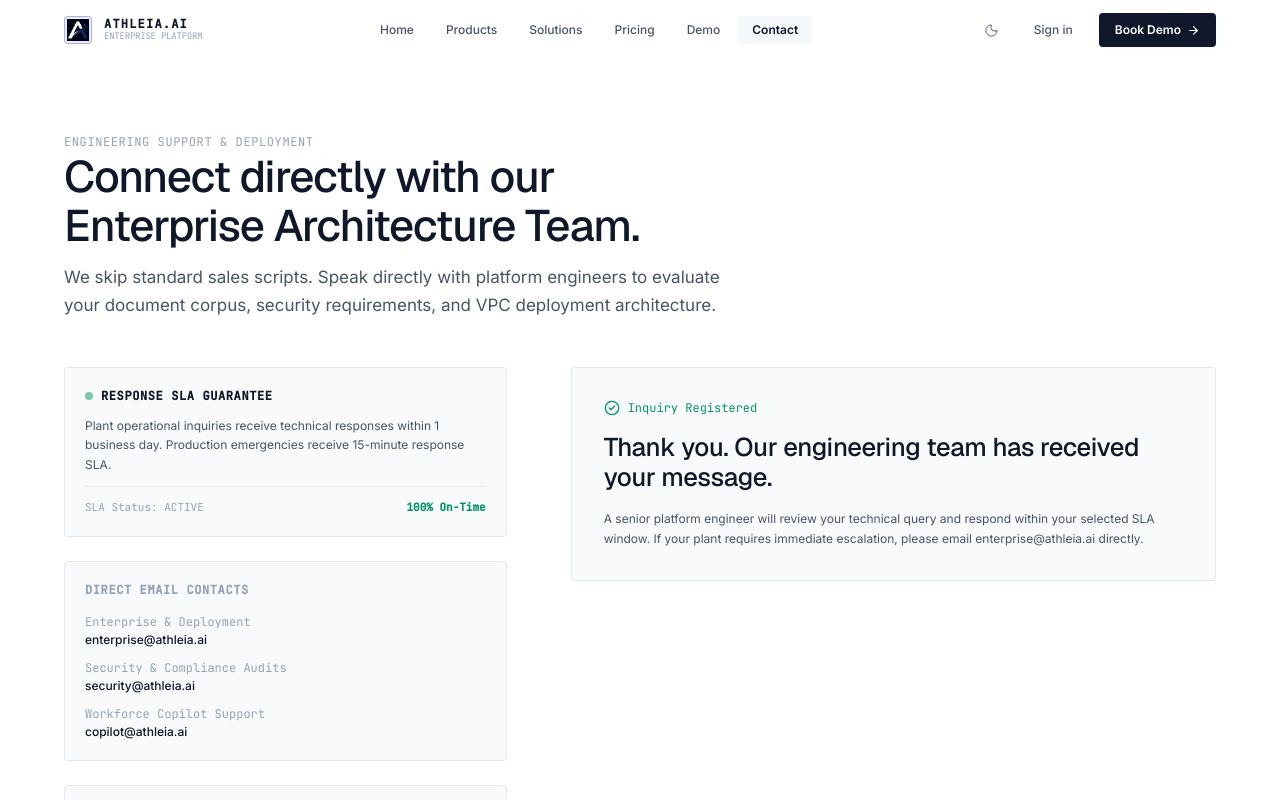
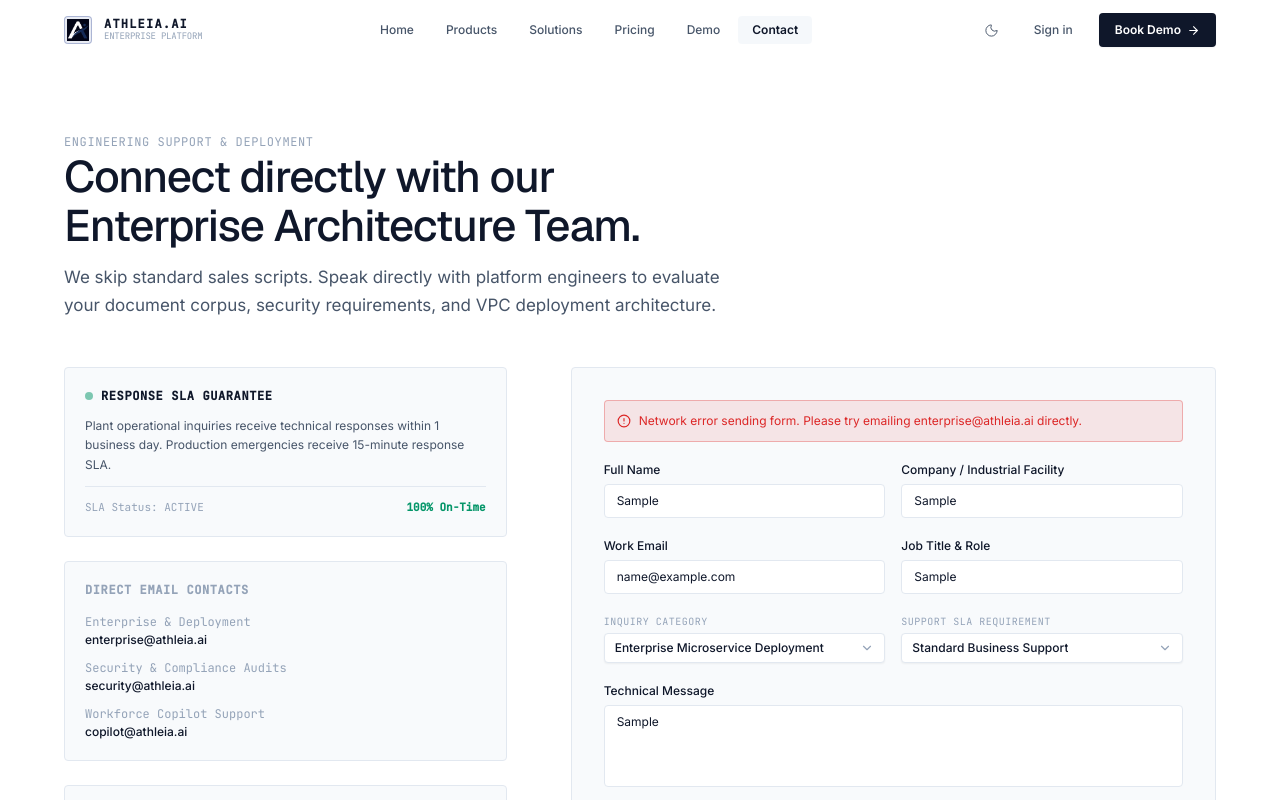
Before and after one commit to Musa-Qureshi-01/Athleia, a Next.js app in the folder client/: page /contact in a window 1280 px wide. Both pictures are taken after typing "Sample", "Sample", "name@example.com", "Sample", "Sample" into the empty fields and a click on the button "Send Technical Inquiry". Shown: the top 800 px of the page. Built offline with nearby package versions, Linux system fonts and the light colour scheme.

Commit message:
feat(contact): integrate Formspree endpoint xbdnkgjr with AJAX submission, validation, and error states

```diff
--- a/client/app/contact/page.tsx
+++ b/client/app/contact/page.tsx
@@ -5,16 +5,51 @@
 import { Navbar } from "@/components/layouts/HeaderNav";
 import { Footer } from "@/components/layouts/Footer";
 import { FormalDropdown, DropdownOption } from "@/components/ui/FormalDropdown";
-import { Mail, ShieldCheck, Clock, Building2, MapPin, CheckCircle2, Send, PhoneCall } from "lucide-react";
+import { Mail, ShieldCheck, Clock, Building2, MapPin, CheckCircle2, Send, PhoneCall, AlertCircle, Loader2 } from "lucide-react";
 
 export default function ContactPage() {
   const [submitted, setSubmitted] = useState(false);
+  const [submitting, setSubmitting] = useState(false);
+  const [errorMsg, setErrorMsg] = useState<string | null>(null);
   const [inquiryType, setInquiryType] = useState("enterprise");
   const [supportTier, setSupportTier] = useState("standard");
 
-  const handleSubmit = (e: React.FormEvent) => {
+  const FORMSPREE_ENDPOINT = "https://formspree.io/f/xbdnkgjr";
+
+  const handleSubmit = async (e: React.FormEvent<HTMLFormElement>) => {
     e.preventDefault();
-    setSubmitted(true);
+    setSubmitting(true);
+    setErrorMsg(null);
+
+    const formData = new FormData(e.currentTarget);
+    formData.set("inquiry_category", inquiryType);
+    formData.set("support_sla", supportTier);
+
+    try {
+      const response = await fetch(FORMSPREE_ENDPOINT, {
+        method: "POST",
+        body: formData,
+        headers: {
+          Accept: "application/json",
+        },
+      });
+
+      if (response.ok) {
+        setSubmitted(true);
+      } else {
+        const data = await response.json();
+        if (data && data.errors) {
+          setErrorMsg(data.errors.map((err: any) => err.message).join(", "));
+        } else {
+          setErrorMsg("Failed to submit form. Please check details and try again.");
+        }
+      }
+    } catch (err) {
+      console.error("Formspree submission error", err);
+      setErrorMsg("Network error sending form. Please try emailing enterprise@athleia.ai directly.");
+    } finally {
+      setSubmitting(false);
+    }
   };
 
   const INQUIRY_OPTIONS: DropdownOption[] = [
@@ -109,27 +144,27 @@
                 <span className="text-xs font-mono uppercase tracking-wider text-text-tertiary font-semibold block">
                   Engineering Hubs
                 </span>
-                <div className="space-y-2 text-xs">
+                <div className="space-y-2.5 text-xs">
                   <div className="flex items-center gap-2">
                     <MapPin size={13} className="text-accent shrink-0" />
-                    <span className="text-text-primary font-medium">Stockholm, Sweden</span>
-                    <span className="text-text-tertiary text-[10px] font-mono ml-auto">HQ &amp; Core Engine</span>
+                    <span className="text-text-primary font-medium">DLF Cyber City, Gurugram</span>
+                    <span className="text-text-tertiary text-[10px] font-mono ml-auto">HQ</span>
                   </div>
                   <div className="flex items-center gap-2">
                     <MapPin size={13} className="text-accent shrink-0" />
-                    <span className="text-text-primary font-medium">Houston, Texas</span>
-                    <span className="text-text-tertiary text-[10px] font-mono ml-auto">Industrial Ops</span>
+                    <span className="text-text-primary font-medium">Embassy Tech Village, Bengaluru</span>
+                    <span className="text-text-tertiary text-[10px] font-mono ml-auto">Tech Hub</span>
                   </div>
                   <div className="flex items-center gap-2">
                     <MapPin size={13} className="text-accent shrink-0" />
-                    <span className="text-text-primary font-medium">London, UK</span>
-                    <span className="text-text-tertiary text-[10px] font-mono ml-auto">EMEA Security</span>
+                    <span className="text-text-primary font-medium">Maker Maxity, BKC Mumbai</span>
+                    <span className="text-text-tertiary text-[10px] font-mono ml-auto">West India</span>
                   </div>
                 </div>
               </div>
             </motion.div>
 
-            {/* Right Contact Form (7 cols) */}
+            {/* Right Formspree Contact Form (7 cols) */}
             <motion.div
               initial={{ opacity: 0, y: 14 }}
               animate={{ opacity: 1, y: 0 }}
@@ -140,25 +175,35 @@
                 <div className="p-8 rounded-sm border border-border-subtle bg-bg-secondary flex flex-col gap-4">
                   <div className="flex items-center gap-2 text-status-verified font-mono text-xs">
                     <CheckCircle2 size={16} />
-                    <span>Inquiry Registered</span>
+                    <span>Inquiry Registered via Formspree</span>
                   </div>
                   <h2 className="text-heading-2 text-text-primary">
-                    Thank you. Our engineering team has received your message.
+                    Thank you. Our engineering team has received your inquiry.
                   </h2>
                   <p className="text-xs text-text-secondary leading-relaxed">
-                    A senior platform engineer will review your technical query and respond within your selected SLA window. If your plant requires immediate escalation, please email enterprise@athleia.ai directly.
+                    Your message has been logged via Formspree endpoint (xbdnkgjr). A senior platform engineer will review your technical query and respond within your selected SLA window. If your plant requires immediate escalation, please email enterprise@athleia.ai directly.
                   </p>
                 </div>
               ) : (
                 <form
                   onSubmit={handleSubmit}
+                  action={FORMSPREE_ENDPOINT}
+                  method="POST"
                   className="p-8 rounded-sm border border-border-subtle bg-bg-secondary space-y-5"
                 >
+                  {errorMsg && (
+                    <div className="p-3 rounded-sm bg-status-error/10 border border-status-error/30 text-status-error text-xs flex items-center gap-2">
+                      <AlertCircle size={14} className="shrink-0" />
+                      <span>{errorMsg}</span>
+                    </div>
+                  )}
+
                   <div className="grid grid-cols-1 sm:grid-cols-2 gap-4">
                     <div className="flex flex-col gap-1.5">
                       <label className="text-xs font-medium text-text-primary">Full Name</label>
                       <input
                         type="text"
+                        name="name"
                         required
                         placeholder="Jane Smith"
                         className="bg-bg-primary border border-border-subtle rounded-sm px-3 py-2 text-xs text-text-primary placeholder:text-text-tertiary focus:outline-none focus:border-accent"
@@ -168,6 +213,7 @@
                       <label className="text-xs font-medium text-text-primary">Company / Industrial Facility</label>
                       <input
                         type="text"
+                        name="company"
                         required
                         placeholder="Acme Industrial Corp"
                         className="bg-bg-primary border border-border-subtle rounded-sm px-3 py-2 text-xs text-text-primary placeholder:text-text-tertiary focus:outline-none focus:border-accent"
@@ -180,6 +226,7 @@
                       <label className="text-xs font-medium text-text-primary">Work Email</label>
                       <input
                         type="email"
+                        name="email"
                         required
                         placeholder="jane.smith@acme.com"
                         className="bg-bg-primary border border-border-subtle rounded-sm px-3 py-2 text-xs text-text-primary placeholder:text-text-tertiary focus:outline-none focus:border-accent"
@@ -189,6 +236,7 @@
                       <label className="text-xs font-medium text-text-primary">Job Title &amp; Role</label>
                       <input
                         type="text"
+                        name="role"
                         placeholder="Lead Operations Engineer"
                         className="bg-bg-primary border border-border-subtle rounded-sm px-3 py-2 text-xs text-text-primary placeholder:text-text-tertiary focus:outline-none focus:border-accent"
                       />
@@ -219,6 +267,7 @@
                   <div className="flex flex-col gap-1.5">
                     <label className="text-xs font-medium text-text-primary">Technical Message</label>
                     <textarea
+                      name="message"
                       required
                       rows={4}
                       placeholder="Describe your document volume (e.g., 500 P&ID drawings and SOP manuals), deployment environment (AWS VPC, Azure, or air-gapped), and desired copilot integration..."
@@ -228,14 +277,24 @@
 
                   <div className="pt-2 border-t border-border-subtle flex items-center justify-between">
                     <span className="text-[11px] font-mono text-text-tertiary">
-                      Direct engineering review • Zero sales fluff
+                      Formspree Endpoint: xbdnkgjr
                     </span>
                     <button
                       type="submit"
-                      className="px-5 py-2.5 bg-text-primary text-bg-primary rounded-sm text-xs font-medium hover:opacity-90 transition-opacity flex items-center gap-1.5 shadow-sm"
+                      disabled={submitting}
+                      className="px-5 py-2.5 bg-text-primary text-bg-primary rounded-sm text-xs font-medium hover:opacity-90 disabled:opacity-50 transition-opacity flex items-center gap-1.5 shadow-sm"
                     >
-                      <Send size={13} />
-                      <span>Send Technical Inquiry</span>
+                      {submitting ? (
+                        <>
+                          <Loader2 size={13} className="animate-spin" />
+                          <span>Submitting...</span>
+                        </>
+                      ) : (
+                        <>
+                          <Send size={13} />
+                          <span>Send Technical Inquiry</span>
+                        </>
+                      )}
                     </button>
                   </div>
                 </form>
```
